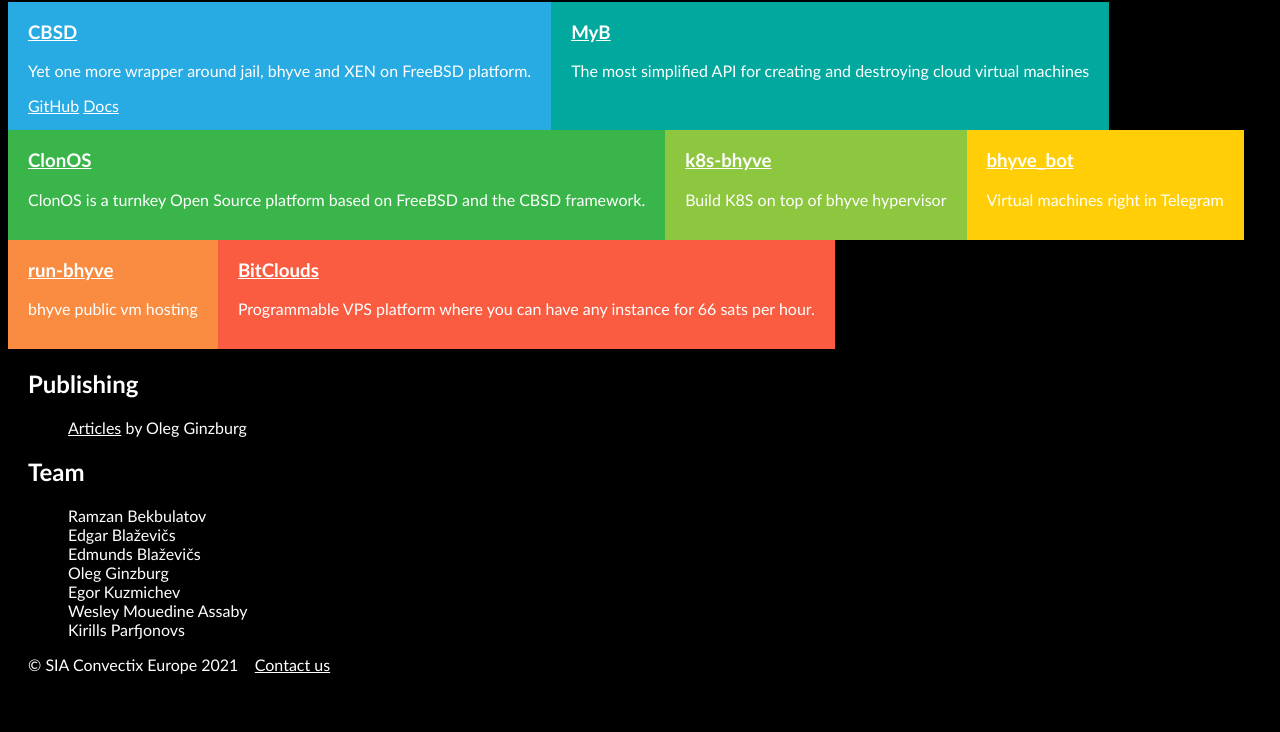
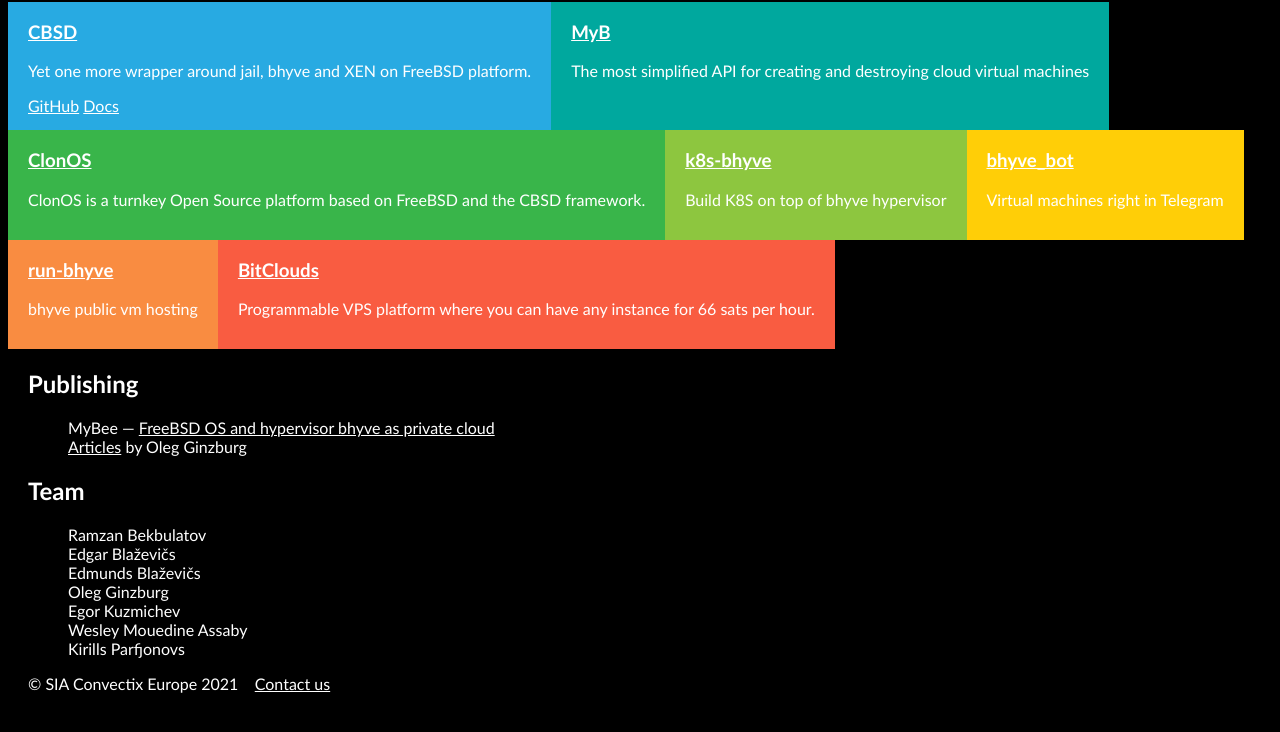
Before and after one commit to convectix/convectix.com, a plain HTML site: page index.html in a window 1280 px wide. Shown: the part 68-800 px from the top of the page. Drawn offline with Linux system fonts and the light colour scheme.

Commit message:
mybee at habr

```diff
--- a/index.html
+++ b/index.html
@@ -48,6 +48,7 @@
         <section id="publishing">
             <h2>Publishing</h2>
             <ul>
+                <li>MyBee &mdash; <a href="https://habr.com/en/post/569226">FreeBSD OS and hypervisor bhyve as private cloud</a></li>
                 <li><a href="https://www.bsdstore.ru/en/articles.html">Articles</a> by Oleg Ginzburg</li>
                 <!--<li><a href="https://freebsdjumpstart.org">FreeBSD Jumpstart</a></li>-->
             </ul>
```
